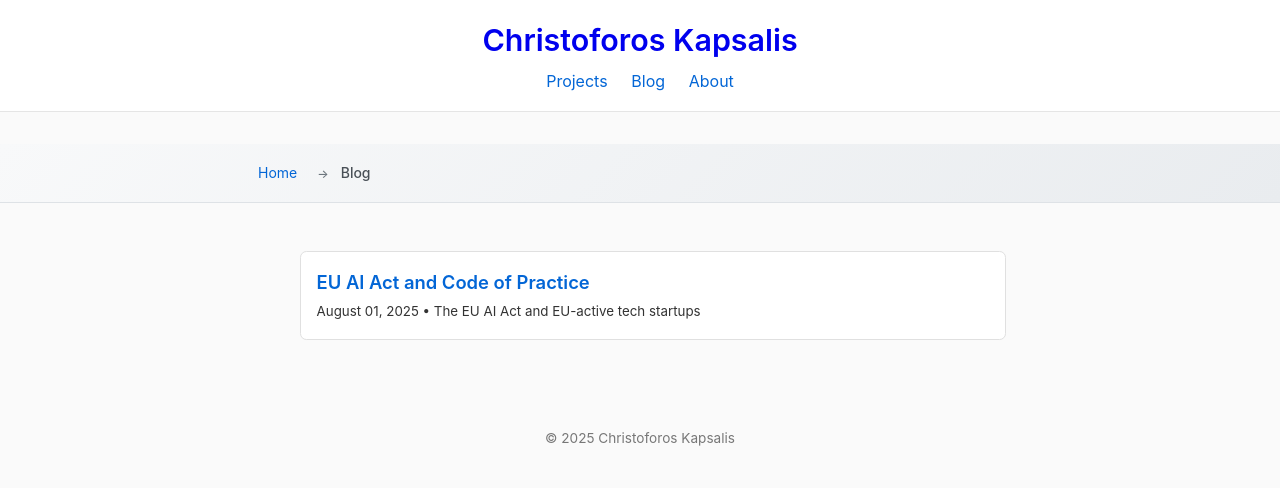
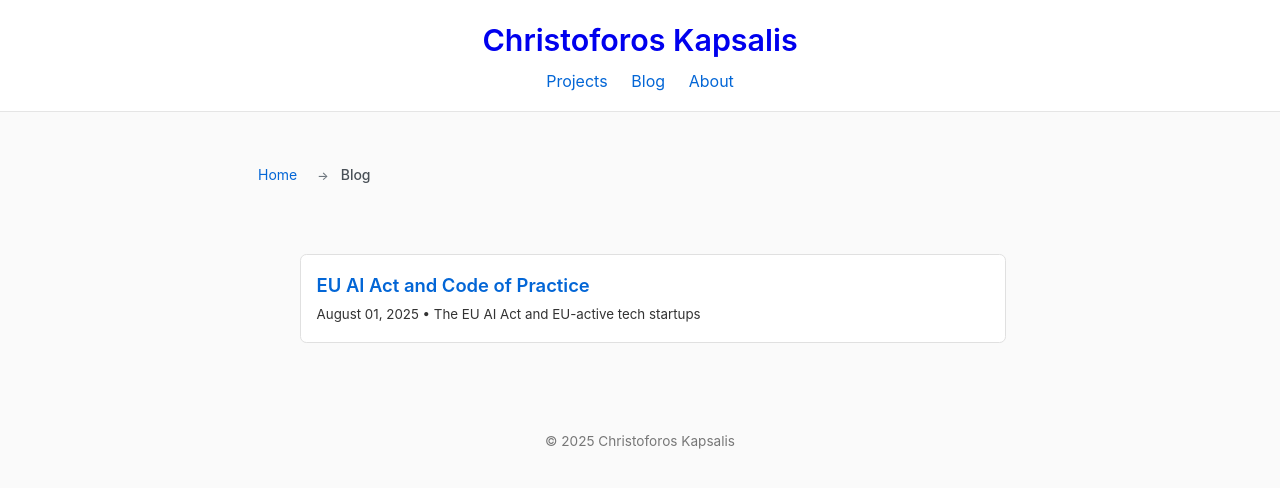
Before and after one commit to C-Kapsalis/portfolio-website, a Jekyll site: the page built from blog.md, in a window 1280 px wide. Shown: the top 488 px of the page. Built offline with Jekyll 4.4.1, drawn with Linux system fonts in a browser that asks for light colours.

Commit message:
final breadcrumbs style.css

```diff
--- a/assets/css/style.css
+++ b/assets/css/style.css
@@ -54,11 +54,11 @@ a:hover {
 }
 
 
-/* Modern breadcrumb with subtle styling */
+/* Remove the gray background and make it blend */
 .breadcrumb-container {
-  background: linear-gradient(135deg, #f8f9fa 0%, #e9ecef 100%);
-  border-bottom: 1px solid #dee2e6;
-  padding: 0.875rem 0;
+  background: transparent;  /* Remove gray background */
+  border-bottom: none;      /* Remove gray line */
+  padding: 1rem 0;
   margin-bottom: 1.5rem;
 }
 
@@ -78,7 +78,7 @@ a:hover {
 }
 
 .breadcrumb li + li:before {
-  content: "→";  /* or use "›" or "▶" */
+  content: "→";
   color: #6c757d;
   margin: 0 0.75rem;
   font-size: 0.75rem;
```
